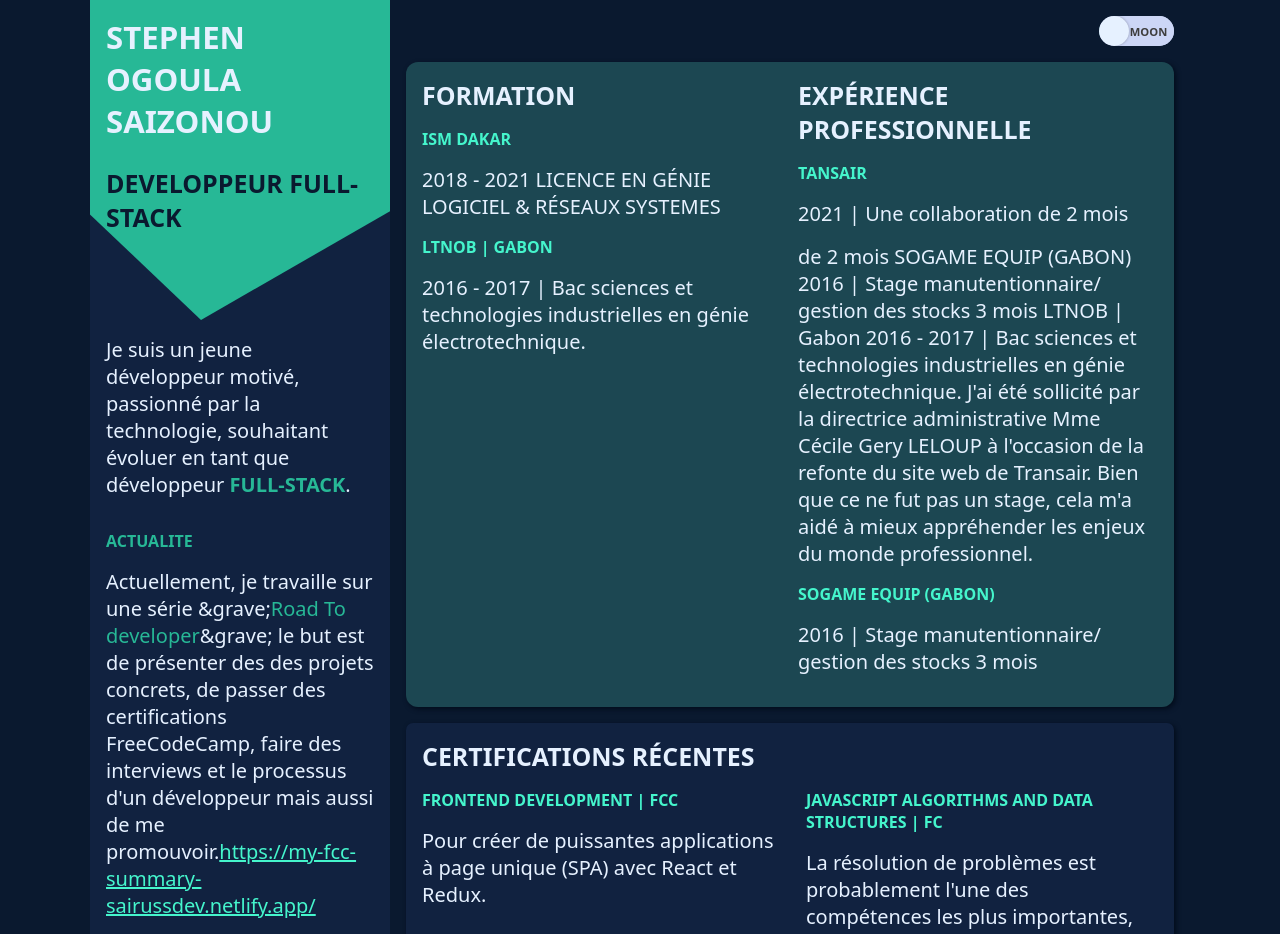
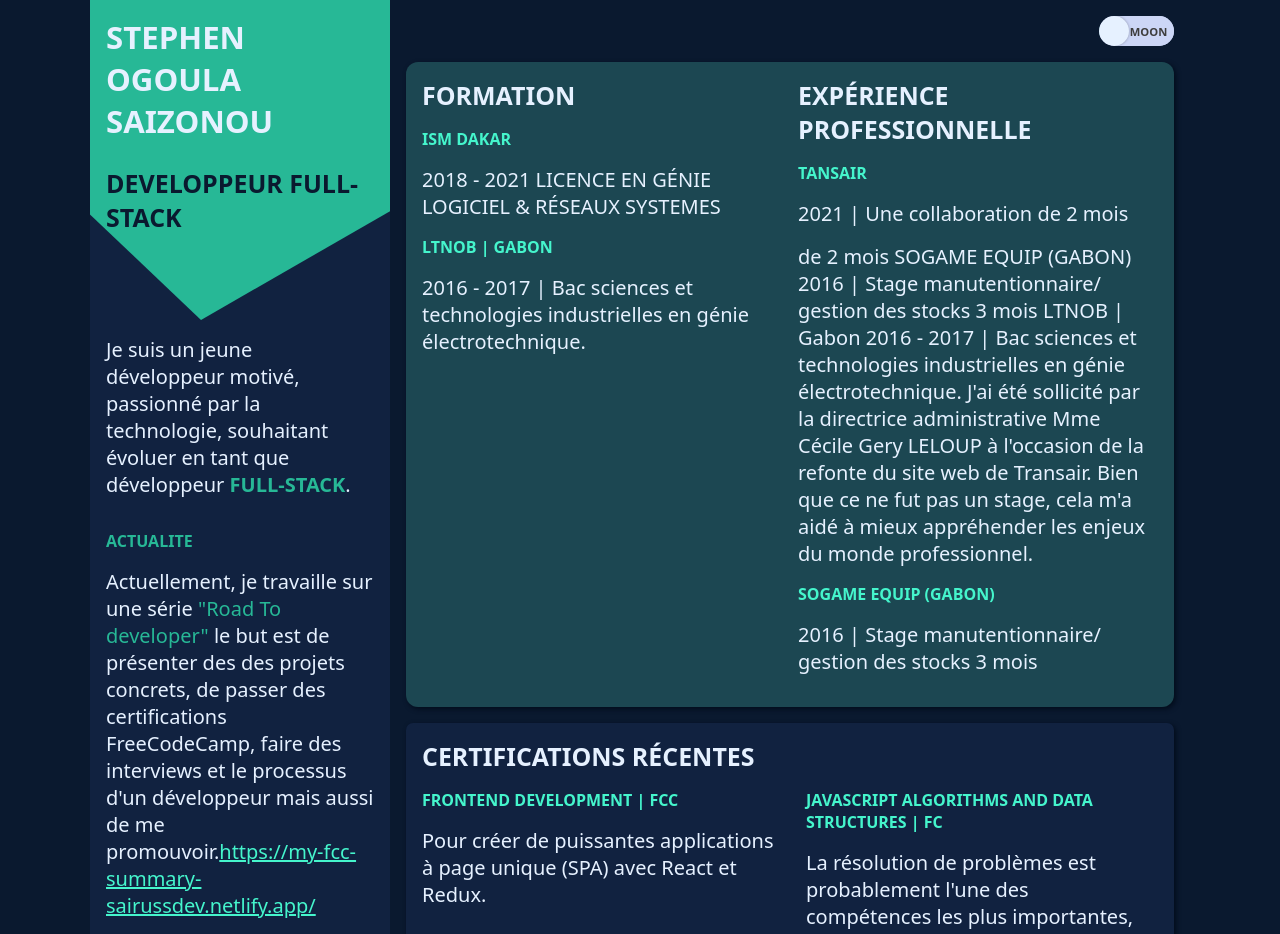
Before and after one commit to stephenranaud/my-resume, a React (Vite) app: page / in a window 1280 px wide. Shown: the top 934 px of the page. Built offline with nearby package versions, Linux system fonts and the light colour scheme.

Commit message:
correction txt orthograph 4

```diff
--- a/src/components/Aside/Aside.tsx
+++ b/src/components/Aside/Aside.tsx
@@ -41,9 +41,9 @@ export default function Aside(): JSX.Element {
           <h3 className="txt-accent">Actualite</h3>
 
           <p>
-            Actuellement, je travaille sur une série &grave;
-            <span className="txt-accent">Road To developer</span>&grave; le but
-            est de présenter des des projets concrets, de passer des
+            Actuellement, je travaille sur une série{" "}
+            <span className="txt-accent">&quot;Road To developer&quot;</span> le
+            but est de présenter des des projets concrets, de passer des
             certifications FreeCodeCamp, faire des interviews et le processus
             d'un développeur mais aussi de me promouvoir.
             <a
```
